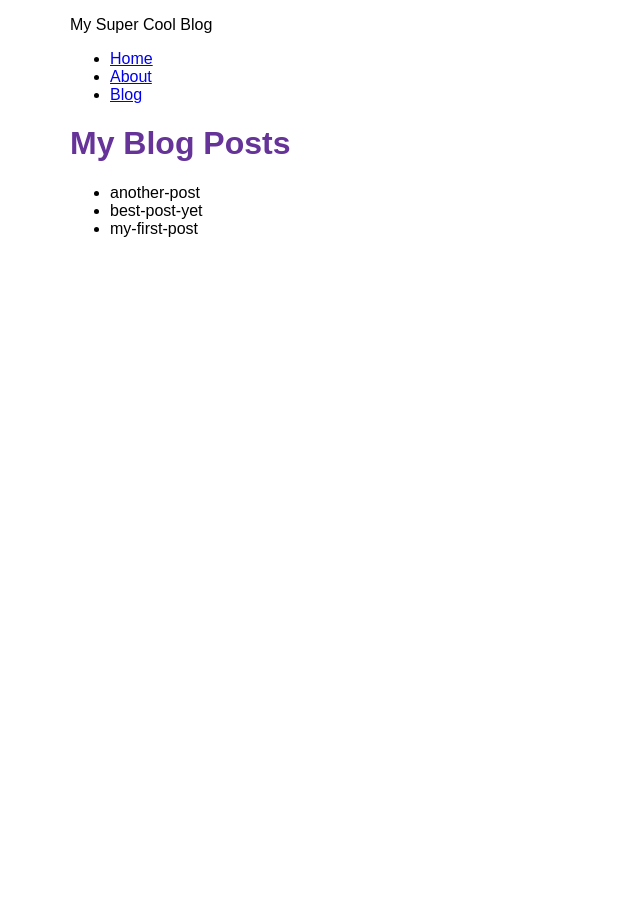
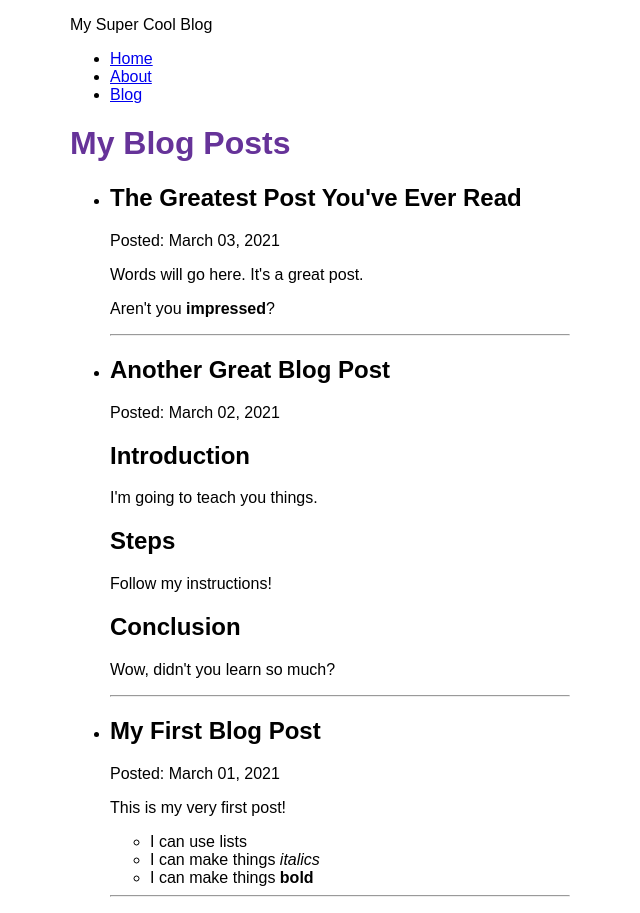
Before and after one commit to meganesu/gatsby-intro-workshop-example-site-with-v3, a Gatsby site: page /blog in a window 1280 px wide. Shown: the whole page, without its empty margins (320-960 px from the left). Before the commit the page ends 800 px from the top, so only its background shows below. Built offline with nearby package versions, Linux system fonts and the light colour scheme; Gatsby itself is replaced by a stand-in of ours.

Commit message:
feat: show .mdx contents on /blog page

```diff
--- a/gatsby-config.js
+++ b/gatsby-config.js
@@ -12,6 +12,7 @@
         name: `blog`,
         path: `${__dirname}/blog/`,
       },
-    }
+    },
+    "gatsby-plugin-mdx",
   ],
 };
--- a/package.json
+++ b/package.json
@@ -15,9 +15,12 @@
     "clean": "gatsby clean"
   },
   "dependencies": {
+    "@mdx-js/mdx": "^1.6.22",
+    "@mdx-js/react": "^1.6.22",
     "gatsby": "^3.0.0",
     "gatsby-plugin-gatsby-cloud": "^2.0.0",
     "gatsby-plugin-image": "^1.0.0",
+    "gatsby-plugin-mdx": "^2.0.0",
     "gatsby-plugin-sharp": "^3.0.0",
     "gatsby-source-filesystem": "^3.0.0",
     "react": "^17.0.1",
--- a/src/pages/blog.js
+++ b/src/pages/blog.js
@@ -1,15 +1,21 @@
 import React from "react"
 import Layout from "../components/layout"
 import { graphql } from "gatsby"
+import { MDXRenderer } from "gatsby-plugin-mdx"
 
 const BlogPage = ({data}) => {
   return (
     <Layout pageTitle="My Blog Posts">
       <ul>
-        { data.allFile.nodes.map(node => {
+        { data.allMdx.nodes.map(node => {
           return (
-            <li key={node.name}>
-              {node.name}
+            <li key={node.frontmatter.title}>
+              <article>
+                <h2>{node.frontmatter.title}</h2>
+                <p>Posted: {node.frontmatter.date}</p>
+                <MDXRenderer>{node.body}</MDXRenderer>
+              </article>
+              <hr />
             </li>
           )
         })}
@@ -20,9 +26,13 @@
 
 export const query = graphql`
   query BlogPosts {
-    allFile(filter: { dir: { regex: "/blog/" } }) {
+    allMdx(sort: { order: DESC, fields: frontmatter___date }) {
       nodes {
-        name
+        frontmatter {
+          date(formatString: "MMMM DD, YYYY")
+          title
+        }
+        body
       }
     }
   }
```
Also changed, not shown: 1 other file.
